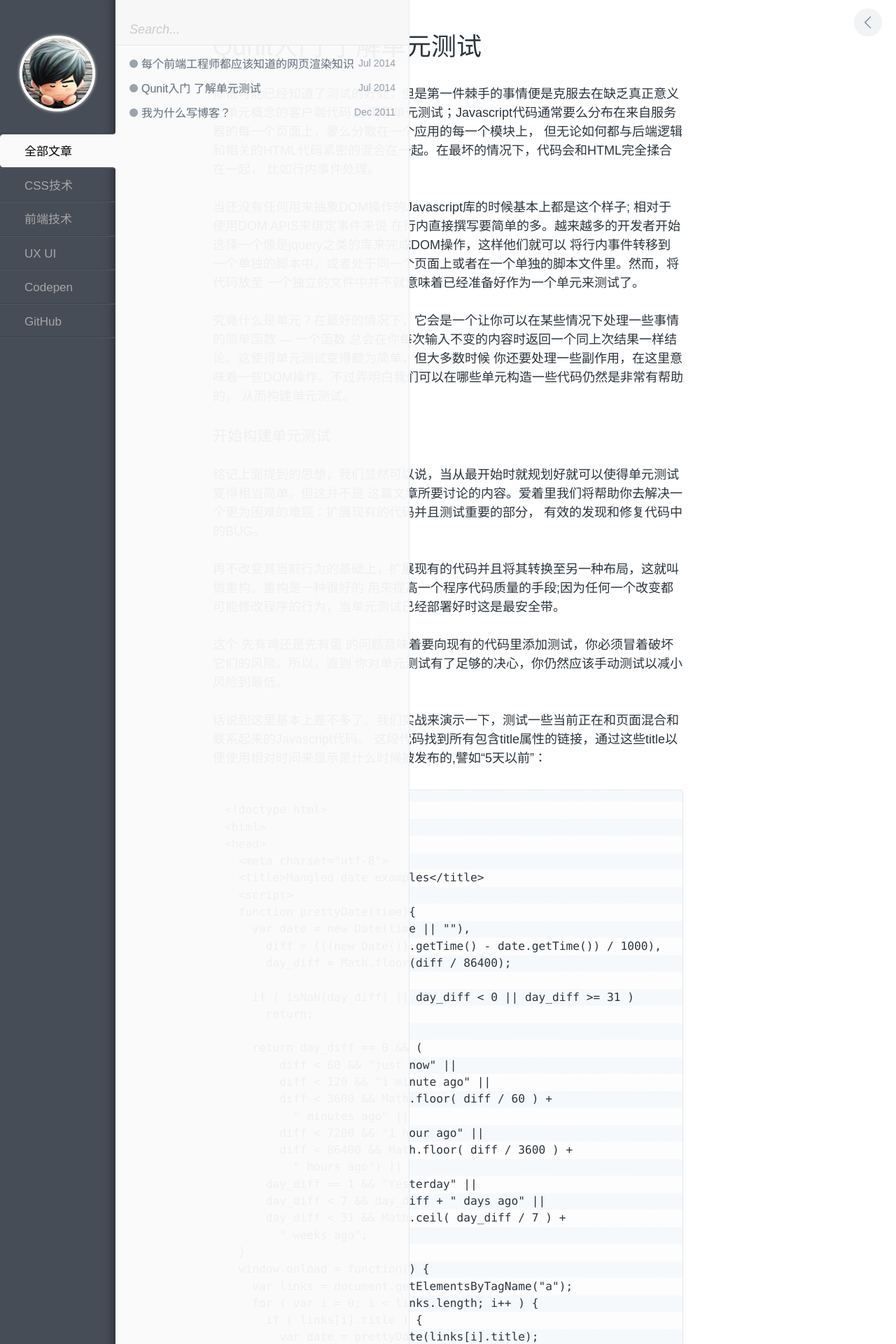
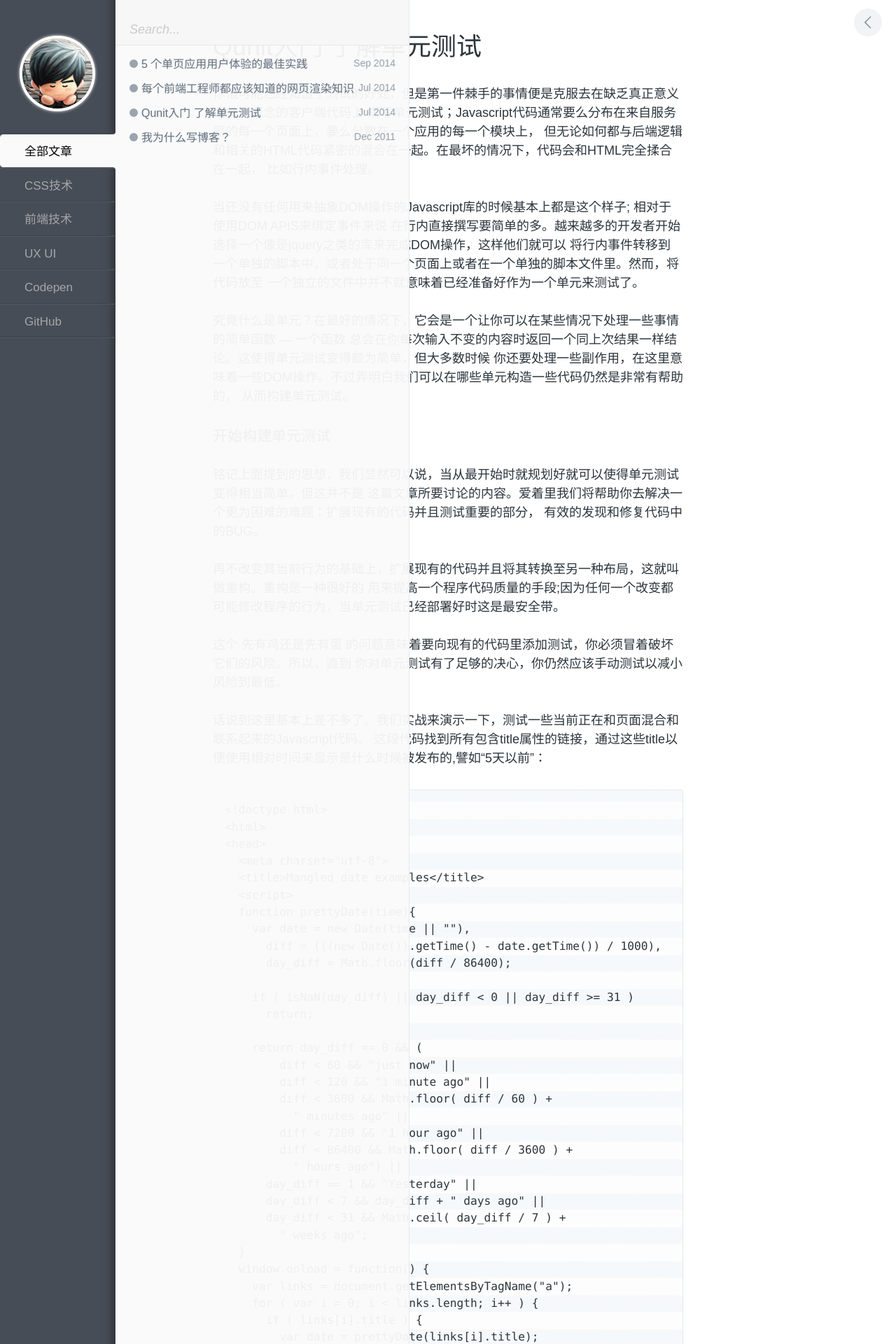
Before and after one commit to lifangz/lifangz.github.io, a Jekyll site: the page built from _posts/2014-07-21-Introduction-to-Unit-Testing.md, in a window 1280 px wide. Shown: the top 1920 px of the page at 70% size. Built offline with Jekyll 4.4.1, drawn with Linux system fonts in a browser that asks for light colours; Markdown is read by kramdown in place of the engine named in the settings; comment, search, counter and statistics services are not loaded; some of the changed lines change nothing that is shown.

Commit message:
new文章

```diff
--- a/_posts/2014-07-21-Introduction-to-Unit-Testing.md
+++ b/_posts/2014-07-21-Introduction-to-Unit-Testing.md
@@ -1,7 +1,7 @@
 ---
 layout: post
 title: Qunit入门 了解单元测试
-category: css github front_end mac codepen github
+category: css  front_end  codepen github
 description: 你很可能已经知道了测试的好处，但是第一件棘手的事情便是克服去在缺乏真正意义上单元概念的客户端代码上 撰写单元测试；Javascript代码通常要么分布在来自服务器的每一个页面上，要么分散在一个应用的每一个模块上， 但无论如何都与后端逻辑和相关的HTML代码紧密的混合在一起。在最坏的情况下，代码会和HTML完全揉合在一起， 比如行内事件处理。
 ---
 
--- /dev/null
+++ b/_posts/2014-09-23-UX.md
@@ -0,0 +1,70 @@
+---
+layout: post
+title: 5 个单页应用用户体验的最佳实践
+category: uxui
+description: 很久以前，拥有一个单页网站并不是什么值得骄傲的事情。那样的网站只是单纯的用来提供信息，“名片”式的网站被认为既廉价又让人厌烦。
+---
+　　但是现在，作为一项设计趋势，单页已经完全不同了。它剔除设计中杂乱无章的部分，留下一个整洁，但是优美的用户界面，其中的内容既简洁，又重点明确。从用户体验（UX）的角度来说，单页设计既有好的一面，也有坏的一面，但是通常用户钟爱于浏览这些网站，这就已经是要思考的事情了。
+
+　　![800](/assets/img/800.jpg)
+
+　　尽管几乎没有证据，一些专家还是辩称相比传统的多页面导航网站，单页网站倾向于拥有更高的转化率。我唯一能找到的研究案例就是[37signals](http://www.urlshare.cn/cgi-bin/qzshare/cgi_qzshare_urlcheck?url=http%3A%2F%2Fsignalvnoise.com%2Fposts%2F2977-behind-the-scenes-highrise-marketing-site-ab-testing-part-1&where=1&appid=2&luin=271128589&lpos=4&lsource=2)。它表明相比原先的多页面版本，一个长的单页面着陆页会多出37.5%的注册量。
+
+　　好吧，这并不令人震惊。
+
++ 单页导航更加直观；浏览者不会迷失在网站中，一切仅仅需要转动几下滚轮就可以达到。
++ 页面更加专注和整洁，可以更容易的传递网站的主要信息。
++ 单页网站几乎可以在任何设备上流畅的运行，因为导航主要通过滚轮或是滑动实现，而不是点击鼠标或是敲击屏幕。
+
+　　![801](/assets/img/801.jpg)
+
+　　单页设计的最大挑战是如何让用户不断的滚动屏幕。高分辨率的图片，大胆夸张的颜色，优美的样式都可以吸引注意力，但这些并不是总能够激发用户的兴趣。通过一些用户数据分析和 [A/B 测试](http://www.urlshare.cn/cgi-bin/qzshare/cgi_qzshare_urlcheck?url=http%3A%2F%2Fdesignmodo.com%2Fab-testing-google-analytics%2F&where=1&appid=2&luin=271128589&lpos=4&lsource=2)，你能够找到方法来抓住用户的心。让我们来探讨一些小窍门，让你的单页网站对用户更加友好。
+
+**1. 将内容分成一些小块**
+当你只有一页来讲故事，很重要的一点是不要给用户灌输太多的信息。不要害怕把内容折叠起来变成多个部分。确保消息和媒体内容自始至终保持干净简洁。更重要的是，单页网站的内容应该是连续的，并且要顺序排列（事情—>原因—>怎么做—>地点—>时间）。有一些优秀的例子采用了这样一个平滑和有意义的内容流，包括Mijilo的[designawatch.mijlo.com](http://www.urlshare.cn/cgi-bin/qzshare/cgi_qzshare_urlcheck?url=http%3A%2F%2Fdesignawatch.mijlo.com%2F&where=1&appid=2&luin=271128589&lpos=4&lsource=2)和[agencysurvivalkits.com](http://www.urlshare.cn/cgi-bin/qzshare/cgi_qzshare_urlcheck?url=http%3A%2F%2Fagencysurvivalkits.com%2F&where=1&appid=2&luin=271128589&lpos=4&lsource=2)。
+
+　　![802](/assets/img/802.jpg)
+
+　　吸引客户关注点的另外一种方式是视觉和文字内容双管齐下，进行故事化的设计.故事化设计 Storytelling 是一种传递内容的非常强大的方式，而它实际上是属于另外一个领域的发展潮流，而这一次则进入了内容市场. Storytelling 的活力深入到了核心信息，拥有同用户更加强烈的互动性. 这并不意味着你必须去雇佣一个小说编辑. 你只要更多的专注于内容的情感方面，并尝试让你所写的东西更加的人性化.
+
+　　![803](/assets/img/803.jpg)
+
+**2. 为快速访问设计备选的导航**
+
+　　单页面网站整个就是一张可以往下滚动的页面，有时候甚至可以无限滚动. 这就好像是一个不知道到底有多长的内容的海洋. 你要确保用户在这样的页面中体验舒适，并且其体验总是可以被追踪控制的; 你可以尝试将它同一个传统的导航系统整合在一起. 通用的实践方式就是让它有一个有粘性的导航条，而无论你将页面滚动到哪里，这个滚动条都能待在页面的顶部. 这样易用性的方面也得到了很好的解决. 粘性的导航可以用一种更加醒目和更具交互性的方式替代更传统的面包屑导航.
+
+　　如果你的单页面应用相当的长，让页面有一个“回到顶部”的按钮，或者一个垂直的滚动条就会很有用，它们能让用户快速的访问页面的顶部和其它地方.
+
+**3. 在动作上使用强烈的号召性语言**
+
+　　如果你问一个数字产品业务员，再一次会谈中什么才是最重要的因素，他的答案几乎总会是使用强烈的号召性语言. 精心制作的CTA就算不代表完成了整个工作，也至少是一大半. 我敢说那些为特定目的设计的网站，它们的情况确实是这样的, 不管它是移动应用的下载，订单的放置，demo演示还是简单的联系信息表单的提交. 除了本身的目的之外，对于用户动作号召的质量决定了转换的机会.
+
+　　![804](/assets/img/804.jpg)
+
+　　依据对某人的  [KISSMetrics 案例研究](http://www.urlshare.cn/cgi-bin/qzshare/cgi_qzshare_urlcheck?url=http%3A%2F%2Fblog.kissmetrics.com%2F100-conversion-optimization-case-studies%2F&where=1&appid=2&luin=271128589&lpos=4&lsource=2), “ 用更醒目的动作号召可以让转换的机会增加百分之591.”
+
+　　好消息是单页面应用网站变得更加专注和清晰，并可以在精致的CTA方面做得更好. 在一个单页面应用中，少有文本和多媒体内容能让用户在其访问的网站的主要目标上分心. 同样的，拥有好的storytelling，你可以在网站上引导用户直到最后终点, 在那里你就应该有一个对动作的强烈号召用语.
+
+　　这里要再做一次A/B测试，来看看哪一种CTA能在你的网站上运作得更好, 因为有时即使是颜色、位置或者用语上的一点最小改变，都会带来转换率的急剧变化.
+
+　　![805](/assets/img/805.jpg)
+
+**4. 保持简单而不乏味**
+
+　　传统的多页面网站的设计中，设计的主题，还有几个起作用的内部页面模板是相当关键的. 设计单页面应用更具挑战性，但同时也给与了创造性更大的空间. 随着近年来 CSS3, HTML5 和 Javascript 的发展，创造一个简单但却能引人入胜的网站这一挑战具有无限多的可能. 加入小动画以及漂亮灵动的过渡仅仅只是细节，但却是有关细节的一个好的UX（用户体验）?
+
+　　只是，请你不要在CSS的魅力上太得意忘形，也不要在整个页面上把那些跳跃，浮动，以及翻翻覆覆的元素用得太过了，请适可而止.
+
+　　![806](/assets/img/806.jpg)
+
+**5. 让页面变轻**
+
+　　单页面网站最大的一个缺点就是加载慢. 因为只有一个用户在传递内容，网站常常变得更重，需要更多的时间去加载. 按照前面说的观点，请不要往网站里塞入不必要的动画和其它会显著影响加载时间的设计元素. 节约用户的时间应该在你那里应该有最高的优先级. 拖慢加载可能也会影响你网站的SEO，这显然是单页面网站的短板. 你的网站需要更多关注和努力，以使它获得用户的认同，当然还有Google爬虫的认同.
+
+ Mentor
+
+**总结**
+
+　　单页面设计是一种吸引用户并把他们转换成商机的最强大方式. 但这严重依赖于站点的业务类型及其目标。一般，单页面设计最适合单一活动的网站，比如应用下载，单一产品的采购，捐赠等等. 但请不要受最佳实践的限制，因为那些总是别人的经验，可能并不适合与你.
+
+　　原文地址：[http://designmodo.com/ux-single-page-websites/](http://designmodo.com/ux-single-page-websites/)
--- a/assets/js/script.js
+++ b/assets/js/script.js
@@ -20,7 +20,7 @@
     tag1       = $('.pl__all'),
     tag2       = $('.css'),
     tag3       = $('.front_end'),
-    tag4       = $('.mac'),
+    tag4       = $('.uxui'),
     tag5       = $('.codepen'),
     tag6       = $('.github');
 
```
Also changed, not shown: assets/img/800.jpg (added), assets/img/801.jpg (added), assets/img/802.jpg (added), assets/img/803.jpg (added), assets/img/804.jpg (added), assets/img/805.jpg (added), assets/img/806.jpg (added).
